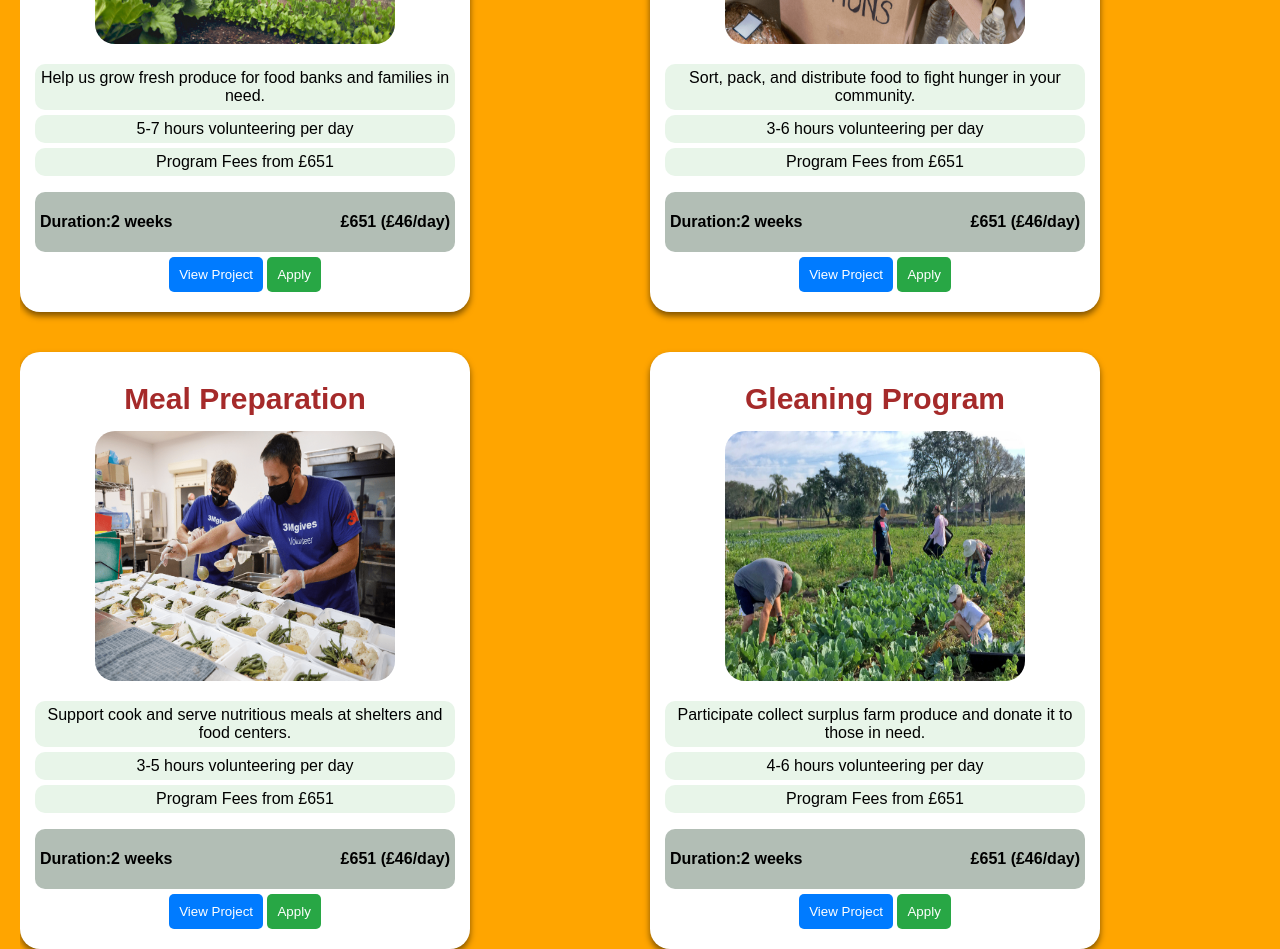
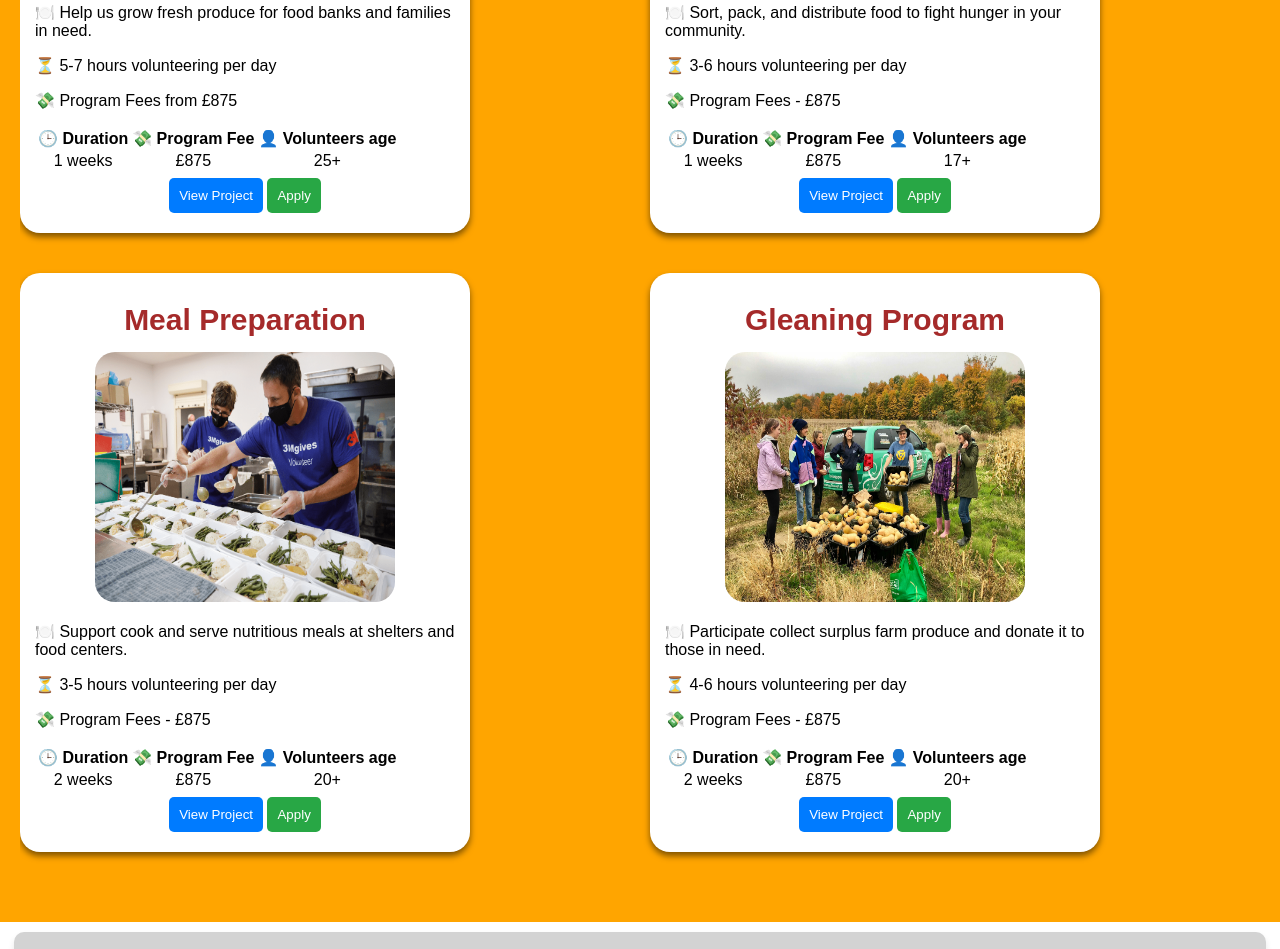
Before and after one commit to tharanahasintha/zerohunger, a plain HTML site: page volunteer.html in a window 1280 px wide. Shown: the part 664-1613 px from the top of the page. Drawn offline with Linux system fonts and the light colour scheme.

Commit message:
Update volunteer.html

```diff
--- a/volunteer.html
+++ b/volunteer.html
@@ -14,7 +14,7 @@
         </div>
         <nav>
             <ul>
-                <li><a href="index.html">Home</a></li>
+                <li><a href="home.html">Home</a></li>
                 <li><a href="table.html">Table</a></li>
                 <li><a href="volunteer.html" class="active">Volunteer</a></li>
                 <li><a href="team.html">Team</a></li>
@@ -29,11 +29,8 @@
     </header>
         <section class="volunteer-programs">
 
-            <h1>301 Volunteer Programs Found </h1>
-			<div class="filter">Matching with 1 filter</div>
-			<p>Showing 1 to 4 of 301 results</p>
-
-            <p>Join our efforts to create a sustainable future. Explore various volunteering programs below.</p>
+            <h1>Volunteers can change the world.Getting started is easy.</h1>
+			<h3>Join With Us!</h3>
 
             <div class="filter-sort">
 			    <label for="sort-options">Sort By:</label>
@@ -48,78 +45,131 @@
                 <!-- Volunteer Cards -->
 
                 <div class="card">
+					<div class="card-content">
+						<h3>Community Garden</h3>
+						<img src="communityGarden.jpg" alt="Community Garden">
+						<div class = "card-info-container">
+							<div class = "card-info">
+								<p>🍽️ Help us grow fresh produce for food banks and families in need.</p>
+								<p>⏳ 5-7 hours volunteering per day</p>
+								<p>💸 Program Fees from £875</p>
+							</div>
+						</div>
 
-					<h3>Community Garden</h3>
-					<img src="communityGarden.jpg" alt="Community Garden">
-					<ul>
-                        <li>Help us grow fresh produce for food banks and families in need.</li>
-                        <li>5-7 hours volunteering per day</li>
-                        <li>Program Fees from £651</li>
-					</ul>
-                    <div class="duration">
-						<p>Duration:2 weeks</p>
-						<p>£651 (£46/day)</p>
-					</div>
-						<button class="btn-project">View Project</button>
-						<button class="btn-apply">Apply</button>
-
-                </div>
-
-                <div class="card">
-
-                    <h3>Food Bank Assistance</h3>
-					<img src="foodbanksupport.png" alt="Food Bank Assistance">
-					<ul>
-						<li>Sort, pack, and distribute food to fight hunger in your community.</li>
-						<li>3-6 hours volunteering per day</li>
-						<li>Program Fees from £651</li>
-					</ul>
-					<div class="duration">
-						<p>Duration:2 weeks</p>
-						<p>£651 (£46/day)</p>
-					</div>
-					<div>
-						<button class="btn-project">View Project</button>
-						<button class="btn-apply">Apply</button>
+						<table class="table">
+							<tr>
+								<th class="table-th">🕒 Duration</th>
+								<th class="table-th">💸 Program Fee</th>
+								<th class="table-th">👤 Volunteers age</th>
+							</tr>
+							<tr>
+								<td class="table-td">1 weeks</th>
+								<td class="table-td">£875</th>
+								<td class="table-td">25+</th>
+							</tr>
+						</table>
+						<div>
+							<button class="btn-project">View Project</button>
+							<button class="btn-apply">Apply</button>
+						</div>
                     </div>
                 </div>
 
                 <div class="card">
+					<div class="card-content">
+						<h3>Food Bank Assistance</h3>
+						<img src="foodbanksupport.png" alt="Food Bank Assistance">
+						<div class = "card-info-container">
+							<div class = "card-info">
+								<p>🍽️ Sort, pack, and distribute food to fight hunger in your community.</p>
+								<p>⏳ 3-6 hours volunteering per day</p>
+								<p>💸 Program Fees - £875</p>
+							</div>
 
-                    <h3>Meal Preparation</h3>
-					<img src="mealpreparations.png" alt="Meal Preparation">
-					<ul>
-						<li>Support cook and serve nutritious meals at shelters and food centers.</li>
-						<li>3-5 hours volunteering per day</li>
-						<li>Program Fees from £651</li>
-					</ul>
-					<div class="duration">
-						<p>Duration:2 weeks</p>
-						<p>£651 (£46/day)</p>
+						</div>
+
+						<table class="table">
+								<tr>
+									<th class="table-th">🕒 Duration</th>
+									<th class="table-th">💸 Program Fee</th>
+									<th class="table-th">👤 Volunteers age</th>
+								</tr>
+								<tr>
+									<td class="table-td">1 weeks</th>
+									<td class="table-td">£875</th>
+									<td class="table-td">17+</th>
+
+								</tr>
+							</table>
+
+						<div>
+							<button class="btn-project">View Project</button>
+							<button class="btn-apply">Apply</button>
+						</div>
 					</div>
-					<div>
-						<button class="btn-project">View Project</button>
-						<button class="btn-apply">Apply</button>
-                    </div>
                 </div>
 
                 <div class="card">
+					<div class="card-content">
+						<h3>Meal Preparation</h3>
+						<img src="mealpreparations.png" alt="Meal Preparation">
+						<div class = "card-info-container">
+							<div class = "card-info">
+								<p>🍽️ Support cook and serve nutritious meals at shelters and food centers.</p>
+								<p>⏳ 3-5 hours volunteering per day</p>
+								<p>💸 Program Fees - £875</p>
+							</div>
 
-                    <h3> Gleaning Program</h3>
-					<img src="gleaning.jpg" alt="Gleaning Program">
-					<ul>
-						<li>Participate collect surplus farm produce and donate it to those in need.</li>
-						<li>4-6 hours volunteering per day</li>
-						<li>Program Fees from £651</li>
-					</ul>
-					<div class="duration">
-						<p>Duration:2 weeks</p>
-						<p>£651 (£46/day)</p>
+
+						</div>
+						<table class="table">
+							<tr>
+								<th class="table-th">🕒 Duration</th>
+								<th class="table-th">💸 Program Fee</th>
+								<th class="table-th">👤 Volunteers age</th>
+							</tr>
+							<tr>
+								<td class="table-td">2 weeks</th>
+								<td class="table-td">£875</th>
+								<td class="table-td">20+</th>
+							</tr>
+						</table>
+						<div>
+							<button class="btn-project">View Project</button>
+							<button class="btn-apply">Apply</button>
+						</div>
 					</div>
-					<div>
-						<button class="btn-project">View Project</button>
-						<button class="btn-apply">Apply</button>
-                    </div>
+                </div>
+
+                <div class="card">
+                    <div class="card-content">
+						<h3> Gleaning Program</h3>
+						<img src="gleaning1.jpg" alt="Gleaning Program">
+						<div class = "card-info-container">
+							<div class = "card-info">
+								<p>🍽️ Participate collect surplus farm produce and donate it to those in need.</p>
+								<p>⏳ 4-6 hours volunteering per day</p>
+								<p>💸 Program Fees - £875</p>
+							</div>
+
+							<table class="table">
+								<tr>
+									<th class="table-th">🕒 Duration</th>
+									<th class="table-th">💸 Program Fee</th>
+									<th class="table-th">👤 Volunteers age</th>
+								</tr>
+								<tr>
+									<td class="table-td">2 weeks</th>
+									<td class="table-td">£875</th>
+									<td class="table-td">20+</th>
+								</tr>
+							</table>
+						</div>
+						<div>
+							<button class="btn-project">View Project</button>
+							<button class="btn-apply">Apply</button>
+						</div>
+					</div>
                 </div>
 
             </div>
```
